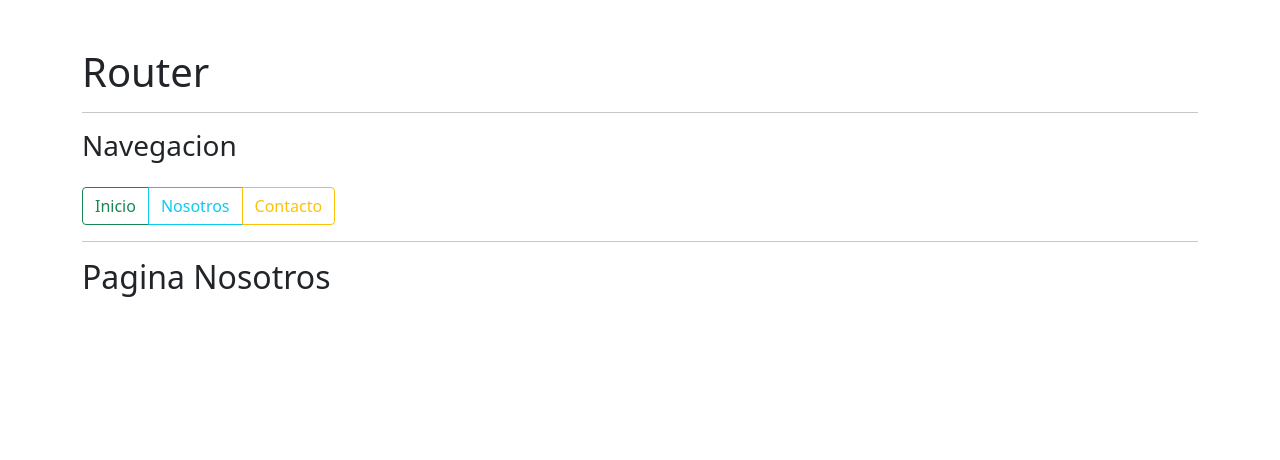
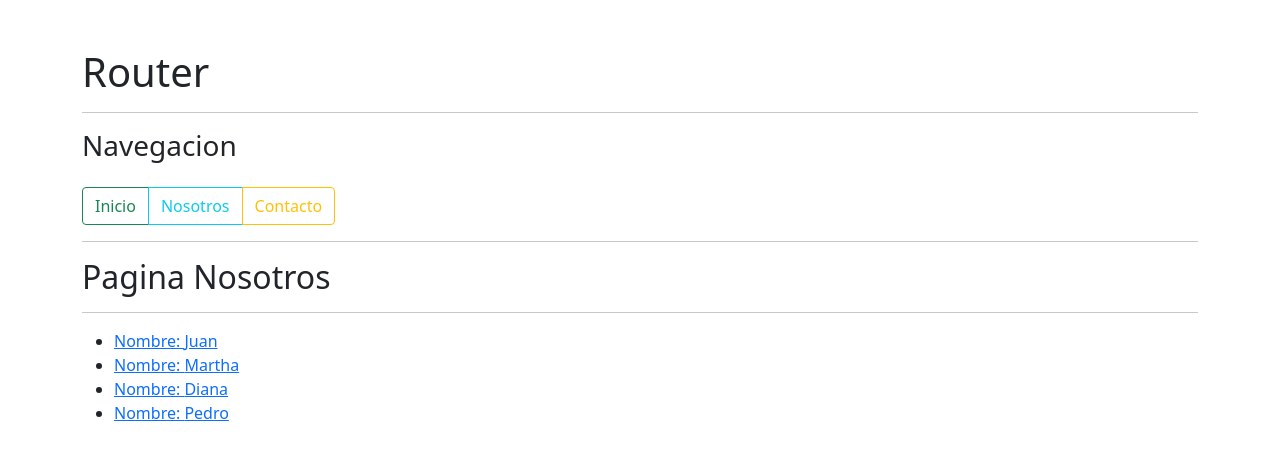
Before and after one commit to Gdaimon/lista-tareas-react, a React (Create React App) app: page /nosotros in a window 1280 px wide. Shown: the top 460 px of the page. Built offline with nearby package versions, Linux system fonts and the light colour scheme.

Commit message:
Parametros en la ruta

```diff
--- a/src/App.js
+++ b/src/App.js
@@ -11,6 +11,7 @@ import {
 import { Nosotros } from './components/Nosotros';
 import { Contacto } from './Contacto';
 import { Principal } from './Principal';
+import { Usuarios } from './components/Usuarios';
 
 
 function App() {
@@ -46,9 +47,15 @@ function App() {
             <Contacto />
           </Route>
 
+          <Route path="/nosotros/:id">
+            <Usuarios />
+          </Route>
+
           <Route path="/nosotros">
             <Nosotros />
           </Route>
+
+
 
 
         </Switch>
--- a/src/components/Nosotros.jsx
+++ b/src/components/Nosotros.jsx
@@ -1,14 +1,47 @@
-import React from 'react'
+import React, { useEffect, useState } from 'react'
+import { Link } from 'react-router-dom'
 
 export const Nosotros = () => {
 
+  const respuesta = [
+    { id: 1, nombre: 'Juan' },
+    { id: 2, nombre: 'Martha' },
+    { id: 3, nombre: 'Diana' },
+    { id: 4, nombre: 'Pedro' },
+  ]
 
+  const [usuarios, setUsuarios] = useState([])
+
+  useEffect(() => {
+    console.log('Usando useEffect');
+    document.title = 'Use Effect'
+    setUsuarios(respuesta)
+  }, [])
 
 
 
   return (
     <div>
       <h2>Pagina Nosotros</h2>
+      <hr />
+      <ul>
+
+        {
+          usuarios.map((usuario) => {
+            return (
+              <li key={usuario.id}>
+                <Link to={`/nosotros/${usuario.id}`}>
+                  Nombre: {usuario.nombre}
+                </Link>
+              </li>
+            )
+          })
+        }
+      </ul>
+
+
+
+
     </div>
   )
 }
--- /dev/null
+++ b/src/components/Usuarios.jsx
@@ -0,0 +1,14 @@
+import React from 'react'
+import { useParams } from 'react-router';
+
+export const Usuarios = () => {
+
+  console.log(useParams());
+
+
+  return (
+    <div>
+      <h3>Datos Usuario</h3>
+    </div>
+  )
+}
```
